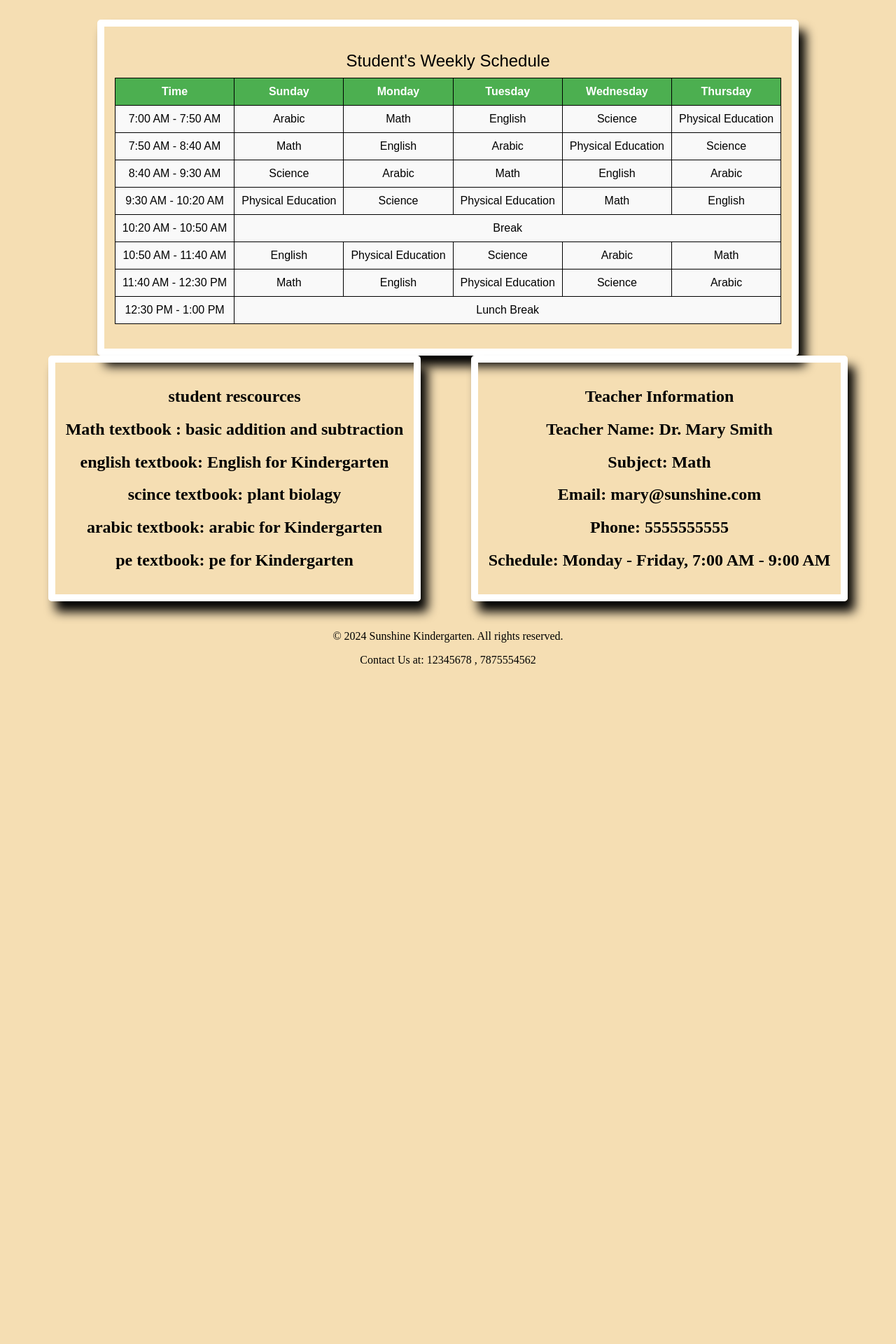
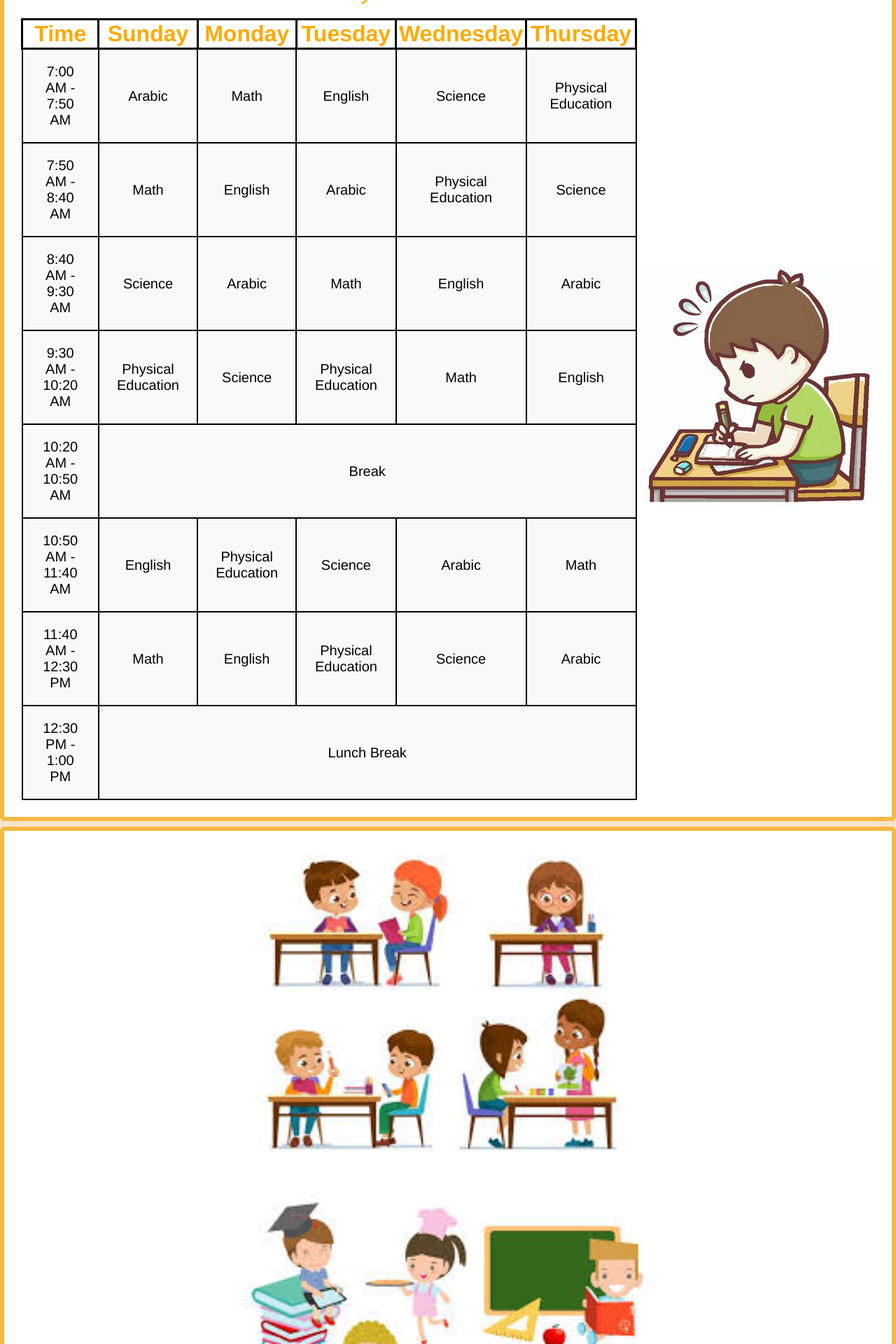
Before and after one commit to Abdulla-Alkhanaizi/ITCS333, a PHP site: page / in a window 1280 px wide. Shown: the part 394-2314 px from the top of the page at 70% size. Before the commit the page ends 1345 px from the top, so only its background shows below. Run offline with PHP 8.4, Linux system fonts and the light colour scheme.

Commit message:
poject Done!

```diff
--- a/assigment 1/index.html
+++ b/assigment 1/index.html
@@ -1,32 +1,42 @@
 <!DOCTYPE html>
 <html lang="en">
+
 <head>
     <meta charset="UTF-8">
     <meta name="viewport" content="width=device-width, initial-scale=1.0">
     <title>Sunshine Kindergarten</title>
-    <header>Sunshine Kindergarten</header>
     <link rel="stylesheet" href="style/index.css">
 </head>
+
 <body>
-    <section id="welocome">
-        <h1>Welcome to Sunshine Kindergarten!</h1>
-    </section>
+    <div class="all-content">
+        <div class="maincontants">
+            <header class="main-text2">Sunshine Kindergarten</header>
 
-
-    <section id="photos">
-        <div class="photos">
-
-            <img src="img/BG1.png" alt="BG1">
+            <!-- Welcome message-->
+            <section id="welcome">
+                <div class="Welcome">
+                    <h1 class="main-text" style="text-align: c;">Welcome to Sunshine Kindergarten!</h1>
                 </div>
             </section>
 
-    <div class="maincontant">
+            <div class="navigation">
+                <ul>
+                    <li><a href="#welcome">Welcome message</a></li>
+                    <li><a href="#weekly">Weekly schedual for student</a></li>
+                    <li><a href="#class picutres">Example pictures of class</a></li>
+                    <li><a href="#information">Teacher info and student resources</a></li>
+                    <li><a href="#fotter">Contact Us / Footer</a></li>
+                </ul>
+
+            </div>
+
+            <!-- Students weekly schedual -->
             <section id="weekly">
-     <div class="weekly">
-
+                <div class="Weekly">
                     <table>
-        <caption>Student's Weekly Schedule</caption>
-        <tr>
+                        <caption class="main-text">Student's Weekly Schedule</caption>
+                        <tr class="Theadder">
                             <th>Time</th>
                             <th>Sunday</th>
                             <th>Monday</th>
@@ -91,41 +101,54 @@
                             <td colspan="5">Lunch Break</td>
                         </tr>
                     </table>
+                    <img src="img/studentpic.jpeg" alt="Schedule Image" id="schedualpic">
+                </div>
+            </section>
 
-
+            <!-- Class Pictures -->
+            <section id="class picutres">
+                <div class="pics">
+                    <img src="img/class1.jpeg" alt="placeholder1" class="pic">
+                    <img src="img/class2.jpeg" alt="placeholder1" class="pic">
                 </div>
             </section>
 
 
+            <section class="information" id="information">
+                <div class="info">
+                    <!-- Rescouces for the student-->
+                    <div class="resources">
+                        <h1 class="main-text">Student Resources</h1>
+                        <h2>Math textbook: Basic Addition and Subtraction</h2>
+                        <h2>English textbook: English for Kindergarten</h2>
+                        <h2>Science textbook: Plant Biology</h2>
+                        <h2>Arabic textbook: Arabic for Kindergarten</h2>
+                        <h2>PE textbook: PE for Kindergarten</h2>
+                    </div>
+                    <img src="img/book.jpeg" alt="Resources Image" class="infoimg">
+                </div>
 
-    <section id="rescources">
-        <div class="rescources">
-            <h1>student rescources</h1>
-            <h2>Math textbook : basic addition and subtraction</h2>
-            <h2>english textbook: English for Kindergarten</h2>
-            <h2>scince textbook: plant biolagy</h2>
-            <h2>arabic textbook: arabic for Kindergarten</h2>
-            <h2>pe textbook: pe for Kindergarten</h2>
+                <div class="info">
+
+                    <!-- Teacher info-->
+                    <div class="Tinfo">
+                        <h1 class="main-text">Teacher Information</h1>
+                        <h2>Teacher Name: Dr. Mary Smith</h2>
+                        <h2>Subject: Math</h2>
+                        <h2>Email: mary@sunshine.com</h2>
+                        <h2>Phone: 312451213</h2>
+                        <h2>Schedule: Monday - Friday, 7:00 AM - 9:00 AM</h2>
+                    </div>
+                    <img src="img/Tpic.jpeg" alt="Teacher Image" class="infoimg">
                 </div>
             </section>
+            <footer id="fotter">
+                <img src="img/flower.png" alt="Flower Image" class="fimage">
+                <p>&copy; 2024 Sunshine Kindergarten. All rights reserved.</p>
+                <p>Contact Us at: 17123768 , 398778678</p>
+            </footer>
+        </div>
+    </div>
+</body>
 
-    <section id="Tinfo">
-        <div class="Tinfo">
-            <h1>Teacher Information</h1>
-            <h2>Teacher Name: Dr. Mary Smith</h2>
-            <h2>Subject: Math</h2>
-            <h2>Email:  mary@sunshine.com</h2>
-            <h2>Phone: 5555555555</h2>
-            <h2>Schedule: Monday - Friday, 7:00 AM - 9:00 AM</h2>
-        </div>
-    </section>
-
-  </div>
-
-    <footer>
-        <p>&copy; 2024 Sunshine Kindergarten. All rights reserved.</p>
-        <p>Contact Us at: 12345678 , 7875554562</p>
-
-    </footer>
-</body>
 </html>
--- a/assigment 1/style/index.css
+++ b/assigment 1/style/index.css
@@ -1,72 +1,251 @@
 body {
-    background-color: wheat;
+    margin: 0;
+    padding: 0;
+    font-family: "Helvetica Neue";
+    background-color: #f9e3c9;
+    height: 100%;
+}
+
+.all-content {
+    display: flex;
+    justify-content: center;
+    align-items: center;
+    min-height: 100em;
+}
+
+.main-contents {
+    width: 100%;
+    max-width: 100em;
+    margin: 0 auto;
+    padding: 20px;
+    box-sizing: border-box;
+}
+
+header {
+    text-align: center;
+    padding: 0.8em;
+    background-color: #f4b942;
+    font-size: 1.5em;
+    color: white;
+}
+
+.navigation {
+    margin-top: 0.5em;
+    background-color: #f4b942;
+    padding: 1em;
     text-align: center;
 }
-.weekly {
-    border: 15px solid ;
-    width: fit-content;
-    min-width: 30%;
-    padding: 15px;
-    box-shadow: 10px 15px 15px;
-    margin: 0 lem;
-    border: 10px solid white;
-    border-radius: 5px;
-    outline: 2px;
+
+.navigation ul {
+    list-style-type: none;
+    margin: 0;
+    padding: 0;
+}
+
+.navigation ul li {
+    display: inline;
+    margin: 0 1em;
+}
+
+.navigation ul li a {
+    text-decoration: none;
+    color: white;
+    font-weight: bold;
+}
+
+.navigation ul li a:hover {
+    text-decoration: underline;
+    color: black;
+}
+
+
+.Welcome, .Weekly{
+    margin-top: 0.5em;
+    background-color: #ffffff;
+    border: 0.4em solid #f4b942;
+    border-radius: 0.4em;
+    flex-grow: 1;
+    display: flex;
+    flex-direction: row;
+    justify-content: center;
+    align-items: center;
+    padding: 1em;
+    text-align: center;
+}
+
+.info {
+    margin-top: 0.5em;
+    background-color: #ffffff;
+    border: 0.4em solid #f4b942;
+    border-radius: 0.4em;
+    flex-grow: 1;
+    display: flex;
+    flex-direction: row;
+    justify-content: center;
+    align-items: center;
+    padding: 1em;
+}
+
+.infoimg
+
+
+#schedualpic {
+    width: 100%;
+    max-width: 15em;
+    height: auto;
+    margin: 0 auto;
+}
 
 table {
     width: 100%;
     border-collapse: collapse;
-        margin: 20px 0;
-        font-family: Arial, sans-serif;
+    margin: 0.5em;
+    overflow-x: auto;
+}
+
+.pics {
+    margin-top: 0.5em;
+    background-color: #ffffff;
+    border: 0.4em solid #f4b942;
+    border-radius: 0.4em;
+    flex-grow: 1;
+    display: flex;
+    flex-direction: column;
+    justify-content: space-between;
+    align-items: center;
+    gap: 2em;
+    padding: 1em;
+    text-align: center;
+}
+
+.pic {
+    width: 50%;
+    height: auto;
+}
+
+.infoimg {
+    width: 15em;
+    height: 15em;
+}
+
+.information {
+    display: flex;
+    flex-direction: row;
+    justify-content: center;
+    align-items: center;
+    padding: 1em;
+    gap: 1em;
+    font-size: 1em;
+}
+
+table, th, td {
+    border: 0.1em solid black;
+    text-align: center;
+}
+
+th {
+    background-color: hsl(0, 0%, 100%);
+    color: #ffaa00;
+    font-size: 2em;
+}
+
+td {
+    padding: 1em;
+    background-color: #f9f9f9;
+    font-size: 1.25em;
+}
+
+h1, h2 {
+    color: #333;
+}
+
+footer {
+    text-align: center;
+    padding: 0.5em;
+    background-color: #f4b942;
+    color: white;
+}
+
+.fimage {
+    width: 100%;
+    height: 25em;
+}
+
+.main-text {
+    font-size: 2.5em;
+    color: #f4b942;
+    margin-bottom: 0.5em;
+}
+
+.main-text2 {
+    font-size: 2.5em;
+    text-align: center;
+    color: #ffffff;
+}
+
+@media (max-width: 900px) {
+    body {
+        font-size: 0.9em;
+    }
+    .main-contents {
+        padding: 10px;
+    }
+    header {
+        font-size: 1.2em;
+        padding: 0.5em;
+    }
+    .Welcome, .Weekly, .pics, .info {
+        flex-direction: column;
+        align-items: center;
+        padding: 1em;
+    }
+    .infoimg {
+        width: 100%;
+        margin-left: 0;
+    }
+    #schedualpic {
+        width: 90%;
+        max-width: none;
+        margin: 0 auto;
     }
     table, th, td {
-        border: 1px solid black;
+        font-size: 0.8em;
+        padding: 0.5em;
     }
-    th, td {
-        padding: 10px;
-        text-align: center;
+    footer {
+        padding: 0.3em;
     }
-    th {
-        background-color: #4CAF50;
-        color: white;
+    .main-text, .main-text2 {
+        font-size: 1.5em;
     }
-    td {
-        background-color: #f9f9f9;
-    }
-    caption {
-        font-size: 1.5em;
-        margin-bottom: 10px;
+    .fimage {
+        height: 15em;
     }
 }
 
-.Tinfo {
-    border: 15px solid ;
-    width: fit-content;
-    min-width: 30%;
-    padding: 15px;
-    box-shadow: 10px 15px 15px;
-    margin: 0 lem;
-    border: 10px solid white;
-    border-radius: 5px;
-    outline: 2px;
+@media (max-width: 480px) {
+    body {
+        font-size: 0.8em;
+    }
+    .main-contents {
+        padding: 5px;
+    }
+    .pic, .infoimg, #schedualpic {
+        width: 100%;
+    }
+    .main-text, .main-text2 {
+        font-size: 1.2em;
     }
 
-.rescources{
-    border: 15px solid ;
-    width: fit-content;
-    min-width: 30%;
-    padding: 15px;
-    box-shadow: 10px 15px 15px;
-    margin: 0 lem;
-    border: 10px solid white;
-    border-radius: 5px;
-    outline: 2px;
+    #schedualpic {
+        width: 20em;
     }
 
-
-.maincontant {
-    display: flex;
-    flex-wrap: wrap;
-    padding: 25px;
-    justify-content: space-around ;
+    .fimage {
+        height: 10em;
     }
+    table, th, td {
+        font-size: 0.7em;
+        padding: 0.3em;
+    }
+}
```
Lines whose indentation alone changed are shown as unchanged.
